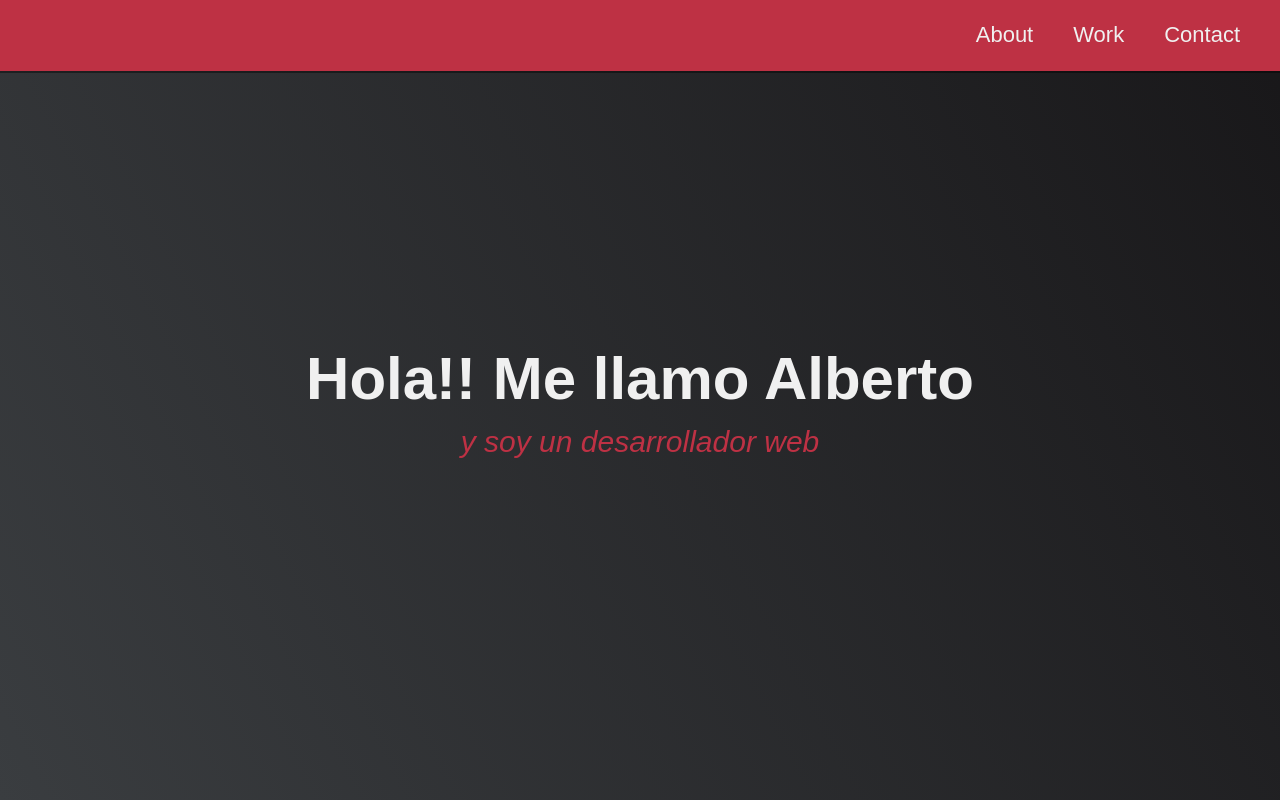
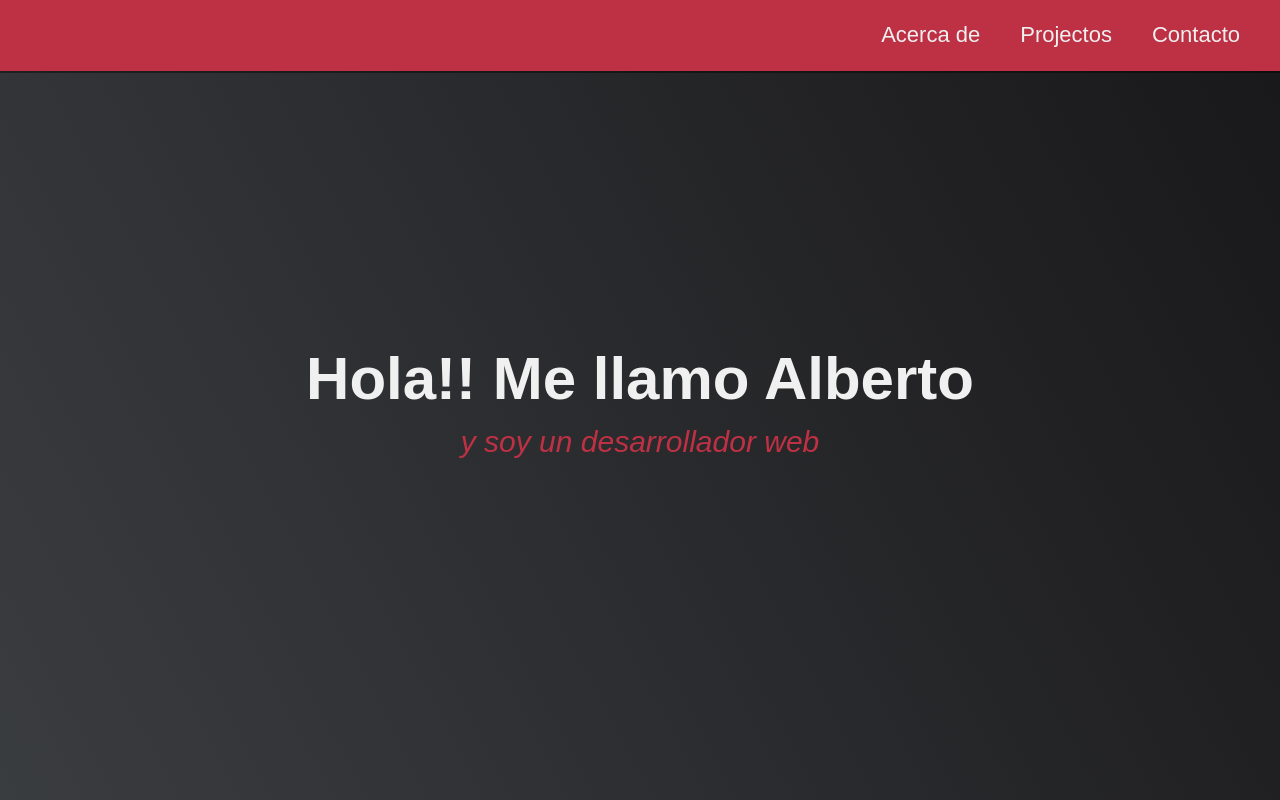
Before and after one commit to Albert-Z00Z/Portfolio1, a plain HTML site: page index.html in a window 1280 px wide. Shown: the top 800 px of the page. Drawn offline with Linux system fonts and the light colour scheme.

Commit message:
Update index.html

```diff
--- a/index.html
+++ b/index.html
@@ -13,13 +13,13 @@
         <nav id="navbar" class="nav">
         <ul class="nav-list">
           <li>
-            <a href="#welcome-section">About</a>
+            <a href="#welcome-section">Acerca de</a>
           </li>
           <li>
-            <a href="#projects">Work</a>
+            <a href="#projects">Projectos</a>
           </li>
           <li>
-            <a href="#contact">Contact</a>
+            <a href="#contact">Contacto</a>
           </li>
         </ul>
     </nav>
```
